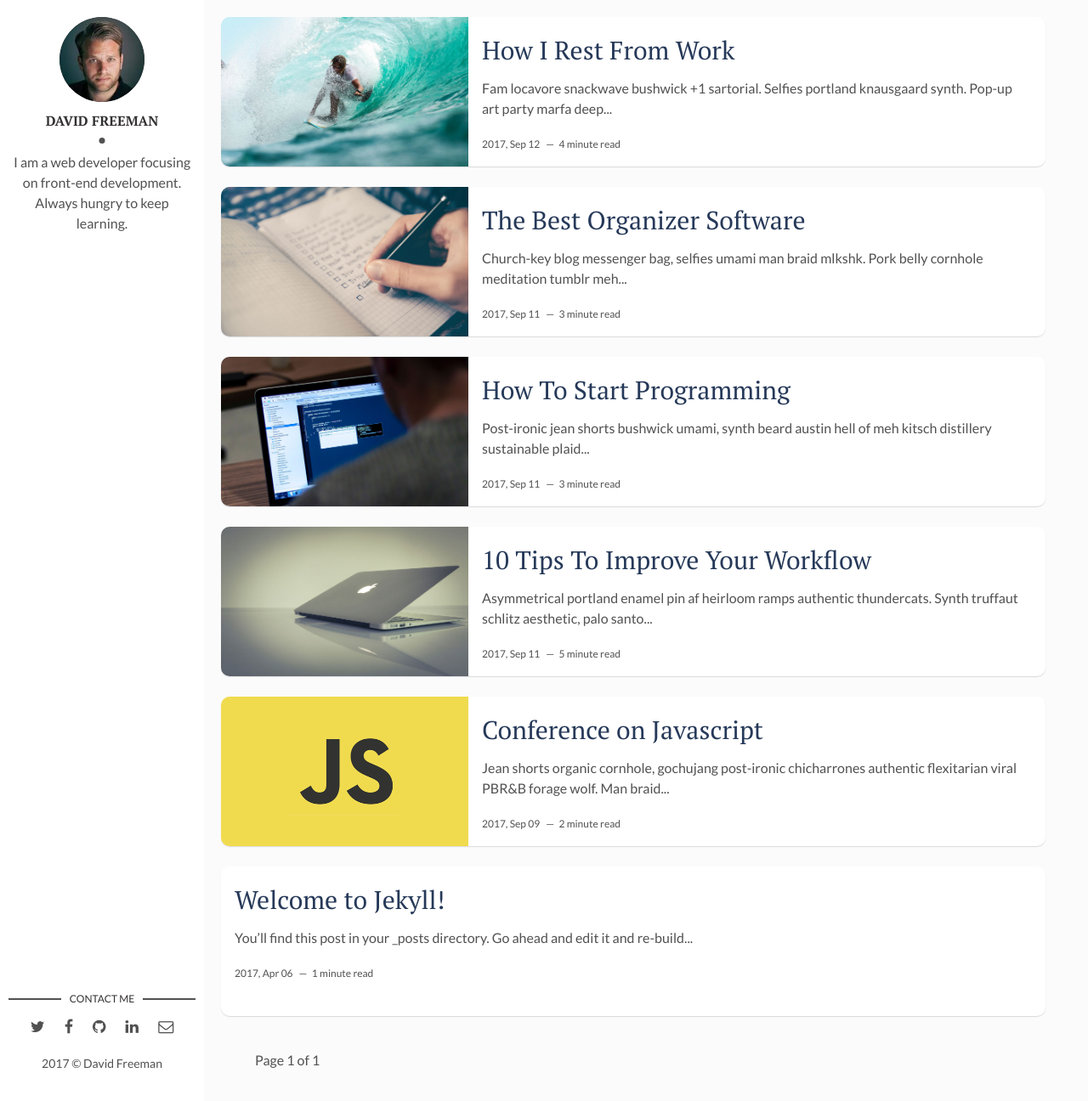
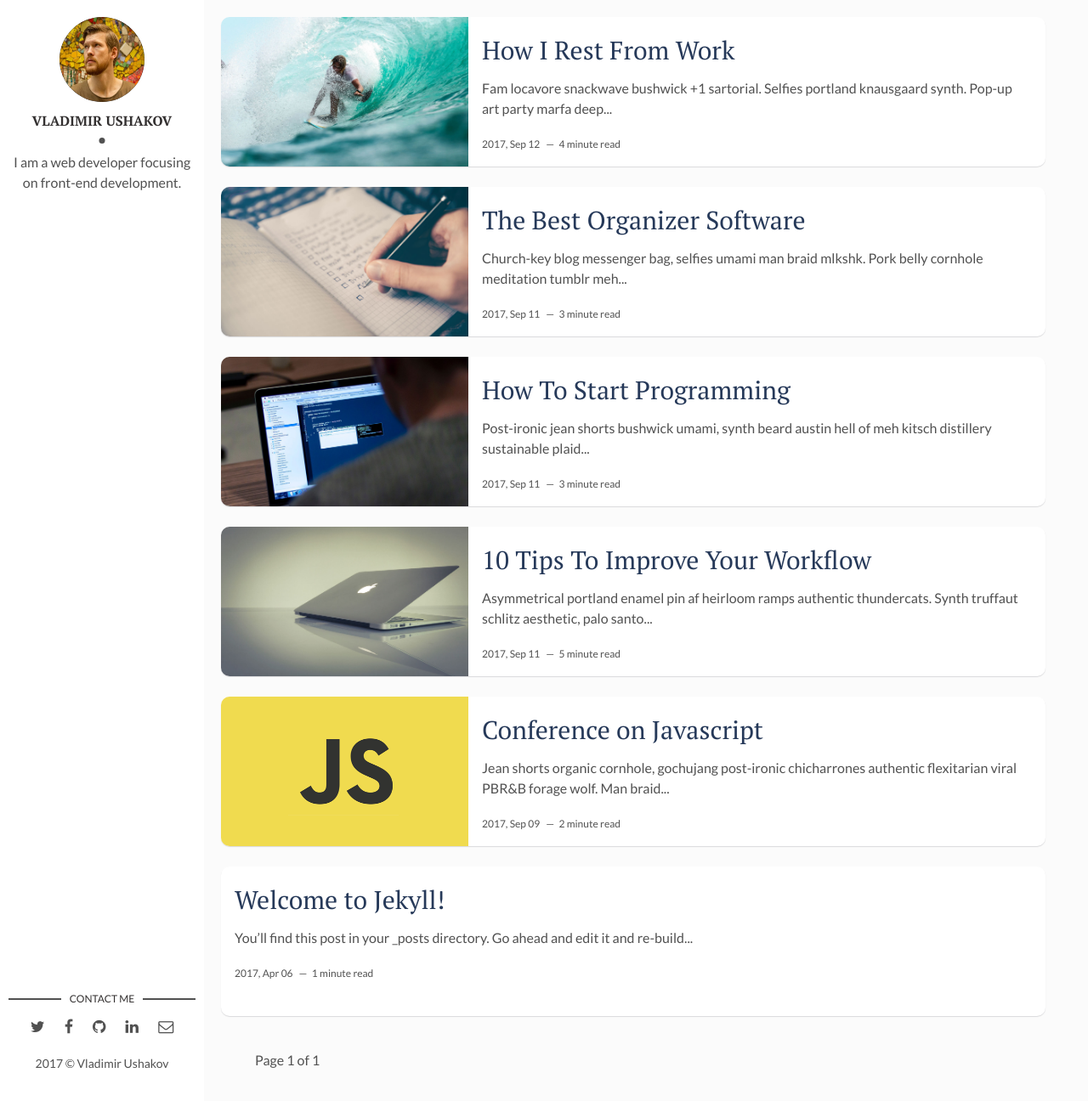
Before and after one commit to vzxxl/blog, a Jekyll site: the page built from index.html, in a window 1280 px wide and 1296 px high. Shown: the whole window at 85% size. Built offline with Jekyll 4.4.1, drawn with Linux system fonts in a browser that asks for light colours; the list of posts is cut into pages by our own code.

Commit message:
3nd commit

```diff
--- a/_config.yml
+++ b/_config.yml
@@ -9,17 +9,17 @@ url: "" # the base hostname & protocol for your site, e.g. http://example.com
 site-twitter: #if your site has a twitter account, enter it here
 
 # Author Settings
-author: David Freeman # add your name
-author-img: david-freeman.jpg # add your photo
-about-author: I am a web developer focusing on front-end development. Always hungry to keep learning. # add description
+author: Vladimir Ushakov # add your name
+author-img: vladimir-ushakov.jpg # add your photo
+about-author: I am a web developer focusing on front-end development. # add description
 twitter: # add your Twitter handle
 facebook: # add your Facebook handle
-github: artemsheludko # add your Github handle
+github: vzxxl # add your Github handle
 linkedin: # add your Linkedin handle
 email: # add your Email address
 
 # Disqus
-discus-identifier: mr-brown # add your discus identifier
+discus-identifier: vzxxl # add your discus identifier
 
 # Tracker
 analytics: # Google Analytics
```
Also changed, not shown: assets/img/david-freeman.jpg (deleted), assets/img/vladimir-ushakov.jpg (added).
